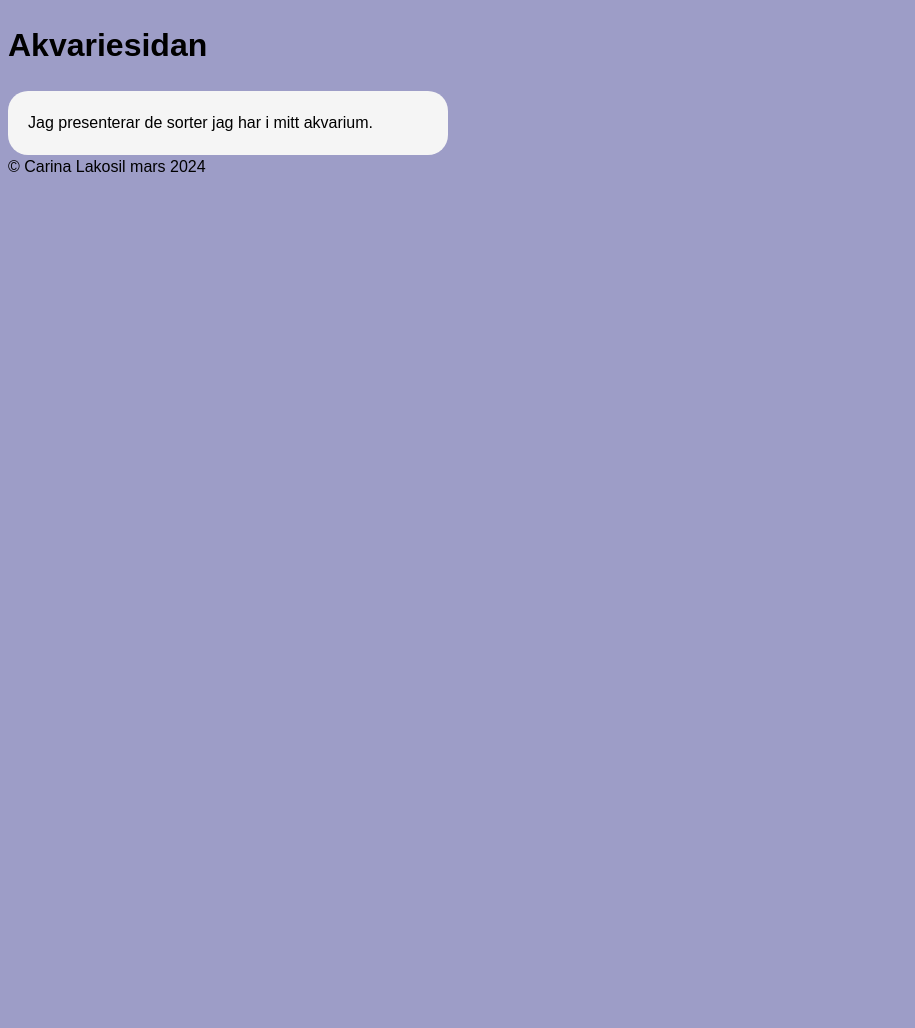
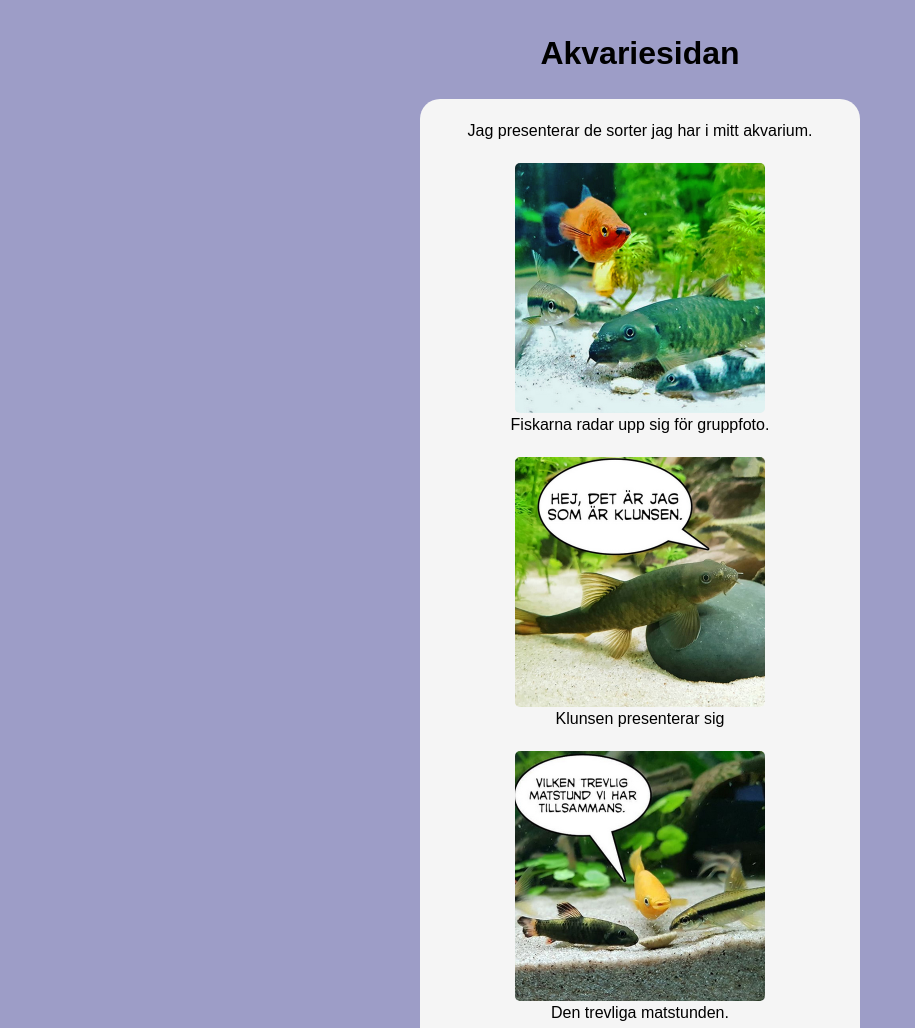
Before and after one commit to Carinalak/Medieinstitutet-MinHobby, a website built with Vite: page vite-project/index.html in a window 1280 px wide. Shown: the top 1028 px of the page, without its empty margins (0-915 px from the left). Before the commit the page ends 800 px from the top, so only its background shows below. Built offline with nearby package versions, Linux system fonts and the light colour scheme.

Commit message:
Added two more images

```diff
--- a/vite-project/main.js
+++ b/vite-project/main.js
@@ -5,8 +5,29 @@ document.querySelector('#header').innerHTML = `
   <h1>Akvariesidan</h1>
 `
 document.querySelector('#mainContainer').innerHTML = `
-  <div class="textBox">Jag presenterar de sorter jag har i mitt akvarium.<div>
+  <div class="text-box">Jag presenterar de sorter jag har i mitt akvarium.<div>
+
+  <div class="image-box">
+    <img class="fish-image" src="img/familjefoto.jpg" alt="fyra akvariefiskar av olika arter tittar in i kameran och ser roliga ut.">
+    <div class="fish-image-text">Fiskarna radar upp sig för gruppfoto.</div>
+  </div>
+
+  <div class="image-box">
+    <img class="fish-image" src="img/klunsen.jpg" alt="Foto på en Garra Rufa-fisk som säger i en pratbubbla att han heter Klunsen.">
+    <div class="fish-image-text">Klunsen presenterar sig</div>
+  </div>
+  <div class="image-box">
+    <img class="fish-image" src="img/trevligmatstund.jpg" alt="Tre akvariefiskar äter mat på sanden och den gula Mollyn säger i en pratbubbla, Vilken trevlig matstund vi har tillsammans">
+    <div class="fish-image-text">Den trevliga matstunden.</div>
+  </div>
+  <div class="image-box">
+    <img class="fish-image" src="img/kuhli.jpg" alt="En kuhliål på nära håll.">
+    <div class="fish-image-text">Ålen Pål kikar fram.</div>
+  </div>
+
+
 `
+
 document.querySelector('#footer').innerHTML = `
 &copy; Carina Lakosil mars 2024
 `
--- a/vite-project/style.css
+++ b/vite-project/style.css
@@ -2,14 +2,41 @@ body {
   background-color: rgb(157, 157, 199);
   font-family: Arial, Helvetica, sans-serif;
   line-height: 1.5;
+  display: flex;
+  align-items: center;
+  flex-direction: column;
 
 }
 
-.textBox {
+.text-box {
   background-color: whitesmoke;
   border-radius: 20px;
   padding: 20px;
   width: 400px;
+  display: flex;
+  align-items: center;
+  flex-direction: column;
+}
+
+footer {
+  margin-top: 20px;
+}
+
+.fish-image {
+  width: 250px;
+  height: 250px;
+  border-radius: 5px;
+  margin-top: 20px;
+}
+
+.fish-image-text {
+
+}
+
+.image-box {
+  display: flex;
+  align-items: center;
+  flex-direction: column;
 }
 
 
```
Also changed, not shown: vite-project/img/familjefoto.jpg (renamed from img/familjefoto.jpg), vite-project/img/fjallen.jpg (renamed from img/fjallen.jpg), vite-project/img/garrafufa.jpg (renamed from img/garrafufa.jpg), vite-project/img/goby.jpg (renamed from img/goby.jpg), vite-project/img/goodmorning.jpg (renamed from img/goodmorning.jpg), vite-project/img/klunsen.jpg (renamed from img/klunsen.jpg), vite-project/img/kuhli.jpg (renamed from img/kuhli.jpg), vite-project/img/platymolly.jpg (renamed from img/platymolly.jpg), vite-project/img/trevligmatstund.jpg (renamed from img/trevligmatstund.jpg).
